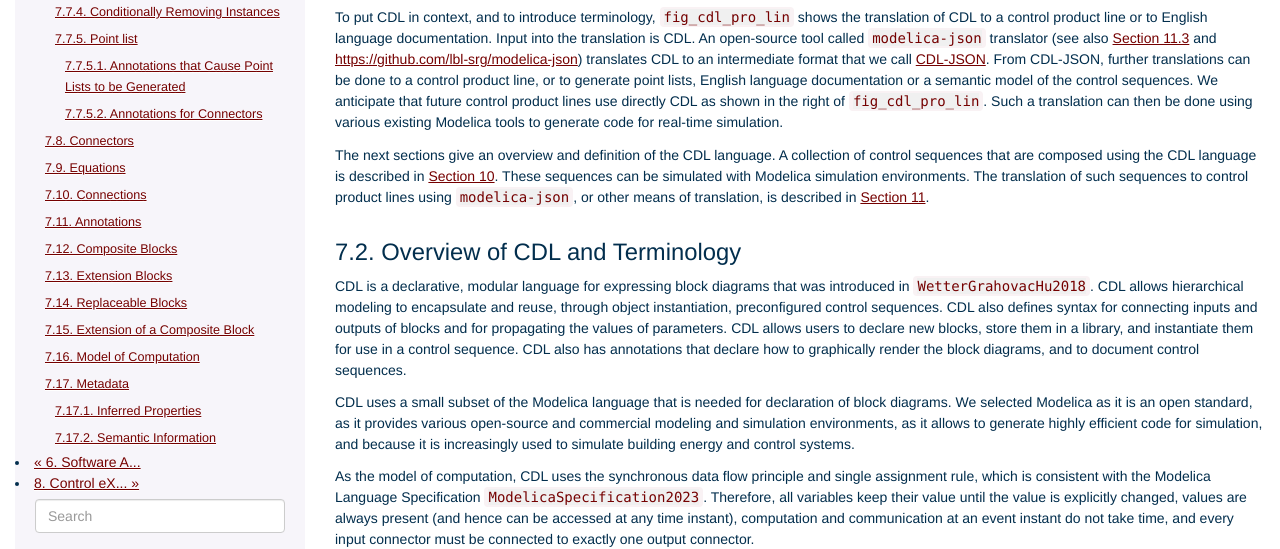
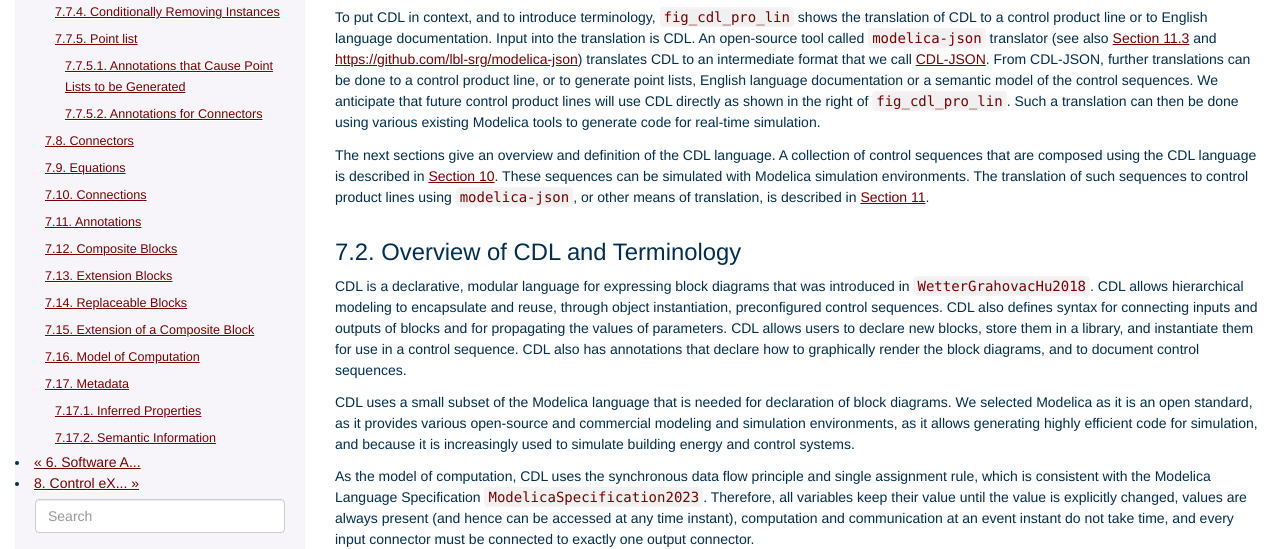
Before and after one commit to lbl-srg/obc, a Sphinx documentation site: the page built from specification/source/cdl.rst, in a window 1280 px wide and 1400 px high, cut to the strip 687-1236 px from the top of the window. Built offline with Sphinx 7.4.7, drawn with Linux system fonts in a browser that asks for light colours; formulas are drawn with MathJax 3; cross-references to code outside the pages are shown as plain code; some of the changed text lies outside the part shown.

Commit message:
fixed typos

```diff
--- a/specification/source/cdl.rst
+++ b/specification/source/cdl.rst
@@ -84,7 +84,7 @@ Input into the translation is CDL. An open-source tool called ``modelica-json``
 translates CDL to an intermediate format that we call :term:`CDL-JSON`.
 From CDL-JSON, further translations can be done to a control product line, or to
 generate point lists, English language documentation or a semantic model of the control sequences.
-We anticipate that future control product lines use directly CDL as shown in the right of
+We anticipate that future control product lines will use CDL directly as shown in the right of
 :numref:`fig_cdl_pro_lin`. Such a translation can then be done using
 various existing Modelica tools to generate code for real-time simulation.
 
@@ -111,7 +111,7 @@ and to document control sequences.
 
 CDL uses a small subset of the Modelica language that is needed for declaration of block diagrams.
 We selected Modelica as it is an open standard, as it provides various open-source
-and commercial modeling and simulation environments, as it allows to generate
+and commercial modeling and simulation environments, as it allows generating
 highly efficient code for simulation, and because it is increasingly used to
 simulate building energy and control systems.
 
@@ -141,7 +141,7 @@ as functions that for given parameters :math:`p`, time :math:`t` and internal st
 map inputs :math:`u(t)` to new values for the outputs :math:`y(t)` and states :math:`x'(t)`, e.g.,
 :math:`(p, t, u(t), x(t)) \mapsto (y(t), x'(t))`.
 By the composition rules of composite blocks, composite blocks are also such functions.
-This abstraction is important as it allows to execute CDL sequences that are composed of
+This abstraction is important as it allows executing CDL sequences that are composed of
 composite blocks using a variety
 of programming languages, it guarantees that the elementary and composite blocks have a well-defined scope and
 it guarantees that the calculations of a block have no side effects on other blocks.
@@ -213,7 +213,7 @@ The CDL language consists of the following elements:
     extension block              An extension block (:numref:`sec_ext_blo`) is a block that conforms in CDL to the
                                  Modelica definition of a block (and thus can have textual equations,
                                  call C functions or functions in a dynamically linked library).
-                                 In CDL-json, the json specification declares its
+                                 In CDL-JSON, the json specification declares its
                                  constants, parameters, input connectors and output connectors,
                                  and it declares the file name of a Functional Mockup Unit for Model Exchange
                                  that can be used to compute its outputs.
@@ -519,7 +519,7 @@ Values of arrays may be declared using
  - one or several iterators, for example ``parameter Real k[2,3] = {i*0.5+j for i in 1:3, j in 1:2}``,
  - a ``fill`` or ``cat`` function, see :numref:`sec_dec_par`.
 
-[For example, to following declarations all assign the array ``{1, 2, 3}`` to parameters:
+[For example, the following declarations all assign the array ``{1, 2, 3}`` to parameters:
 
 .. code-block::
 
@@ -659,7 +659,7 @@ for ``Boolean`` parameters, we allow expressions involving
 ``and``, ``or`` and ``not`` and the function ``fill(..)`` in :numref:`tab_par_fun`.
 For ``Real`` and ``Integer``, expressions are allowed that involve
 
-- the basic arithmetic functions ``+``, ``-``, ``*``, ``-``,
+- the basic arithmetic functions ``+``, ``-``, ``*``, ``/``,
 - the relations ``>``, ``>=``, ``<``, ``<=``, ``==``, ``<>``,
 - calls to the functions listed in :numref:`tab_par_fun`.
 
@@ -957,10 +957,10 @@ An example code snippet is
 By the Modelica language definition, all connections (:numref:`sec_connections`)
 to ``nOcc`` will be removed if ``have_occSen = false``.
 
-Some building automation systems do not allow to conditionally removing instances
+Some building automation systems do not allow conditionally removing instances
 of blocks, inputs and outputs, and their connections. Rather, these instances
 are always present, and a value for the input must be present.
-To accomodate this case, every input connector that can be conditionally removed
+To accommodate this case, every input connector that can be conditionally removed
 can declare a default value of the form ``__cdl(default = value)``,
 where ``value`` is the default value that will be used
 if the building automation system does not support conditionally removing instances.
@@ -1267,7 +1267,7 @@ of ``con1.u2`` will be overridden as ``connection(hardwired=false), trend(interv
 
 It specifies that a point list should be generated for the sequence that controls the
 system or equipment specified by ``controlledDevice``, that ``uWin`` is a
-digital input point that is hardwired,  and that ``yVal`` is an analog output point that
+digital input point that is hardwired, and that ``yVal`` is an analog output point that
 is not hardwired. Both of them can be trended with a time interval of 1 minute.
 The point list table will look as shown in :numref:`tab_sample_point_list`.
 
@@ -1631,12 +1631,12 @@ Translation of an extension block to json must reproduce the following:
 Replaceable Blocks
 ^^^^^^^^^^^^^^^^^^
 
-.. note: This section is not present in ASHRAE Standard 231P Public Review Draft 1.
-         It should be proposed for addition to the Standard.
+.. note:: This section is not present in ASHRAE Standard 231P Public Review Draft 1.
+          It should be proposed for addition to the Standard.
 
 CDL allows the use of the Modelica ``replaceable``, ``constrainedby`` and ``redeclare`` keywords.
 
-The ``replaceable`` keyword allows to replace a block by another block when translating a composite block.
+The ``replaceable`` keyword allows replacing a block by another block when translating a composite block.
 
 To declare a block as ``replaceable``, the syntax is
 
@@ -1708,7 +1708,7 @@ Without the ``constrainedby CDL.Reals.Sources.CivilTime`` clause,
 ]
 
 When translating CDL to CXF, the keywords ``replaceable``, ``constrainedby`` and ``redeclare``
-need to be evaluated and removed. E.g., they are not present in ``CXF``.
+need to be evaluated and removed. I.e., they are not present in ``CXF``.
 
 Extension of a Composite Block
 ^^^^^^^^^^^^^^^^^^^^^^^^^^^^^^
@@ -1736,16 +1736,16 @@ a parameter value or parameter attributes.
           2. The ``break`` keyword for
              `component deselection <https://specification.modelica.org/maint/3.6/inheritance-modification-and-redeclaration.html#S4.p5>`_
              is not allowed.
-          3. Modelica allows to assign a value to a variable declared as an ``input``.
+          3. Modelica allows assigning a value to a variable declared as an ``input``.
              This is not allowed in CDL.
              This restriction avoids that input connectors can no longer be graphically connected
              (as they then would have two bindings to a value, causing the block to be overdetermined).
 
 [
 A simple illustrative example of an ``extends`` statement would be to
-extends the block ``OBC.Utilities.PIDWithInputGains``,
-restricts its output to be always between ``0`` and ``1``,
-and adding an output connector that can be used to access the control error.
+extend the block ``OBC.Utilities.PIDWithInputGains``,
+restrict its output to be always between ``0`` and ``1``,
+and add an output connector that can be used to access the control error.
 
 This could be accomplished as
 
@@ -1920,11 +1920,11 @@ The optional ``metadataLanguageDefinition`` shall have the following syntax:
 
 where ``<metadataLanguageName>`` shall be replaced with the name of the metadata language,
 ``<version>`` is the mandatory entry for the version,
-``<format>`` is the  mandatory field for format of the language, such as ``text/turtle``, and
+``<format>`` is the mandatory field for format of the language, such as ``text/turtle``, and
 ``["informative text"]`` is an optional description of the language, such as
 the URL to the language.
 The ``version`` represents the version of the
-``<metadataLanguageName>`` used  in a particular class. The ``format`` represents the
+``<metadataLanguageName>`` used in a particular class. The ``format`` represents the
 format that the semantic information is expressed in. The format shall be expressed using
 `MIME types <https://developer.mozilla.org/en-US/docs/Web/HTTP/Basics_of_HTTP/MIME_types>`_.
 
@@ -1963,7 +1963,7 @@ Example:
 
 The semantic
 information shall be included as a ``metadataLanguage``/``metadata`` or a
-``naturalLanguage``/``metadata`` pair  within the ``semantic`` section in the
+``naturalLanguage``/``metadata`` pair within the ``semantic`` section in the
 ``__cdl`` or ``__Buildings`` annotation using the following syntax:
 
 .. code-block:: modelica
@@ -2001,7 +2001,7 @@ identifiers and make the rest of the ontology presentation more readable) and pr
 readable).
 
 [In the example below, for the ``metadataLanguage`` ``"Brick 1.3 text/turtle"``, the class
-definition annotation has been  used to define the namespace prefixes and for
+definition annotation has been used to define the namespace prefixes and for
 ``"Project-Haystack 3.9.12 application/ld+json"``, it has been used to define namespaces,
 prefixes and contexts.
 
@@ -2105,7 +2105,7 @@ Example:
                    __cdl(semantic(
                    metadataLanguage="Brick 1.3 text/turtle"
                      "bldg:<instanceName> a Brick:Hot_Water_Supply_Temperature_Sensor .",
-                   metadataLanguage=" Project-Haystack 3.9.12 application/ld+json"
+                   metadataLanguage="Project-Haystack 3.9.12 application/ld+json"
                      "{
                         \"@id\": \"_:<instanceName>\",
                         \"ph:hasTag\": [
```
Also changed, not shown: other parts of specification/source/cdl.rst (+32 -32 lines).
